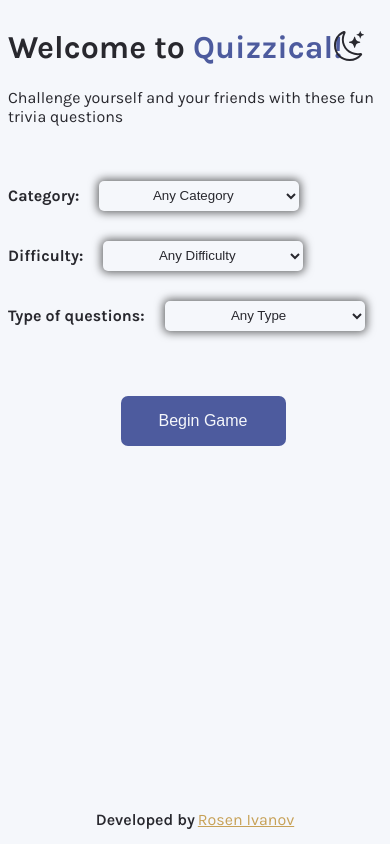
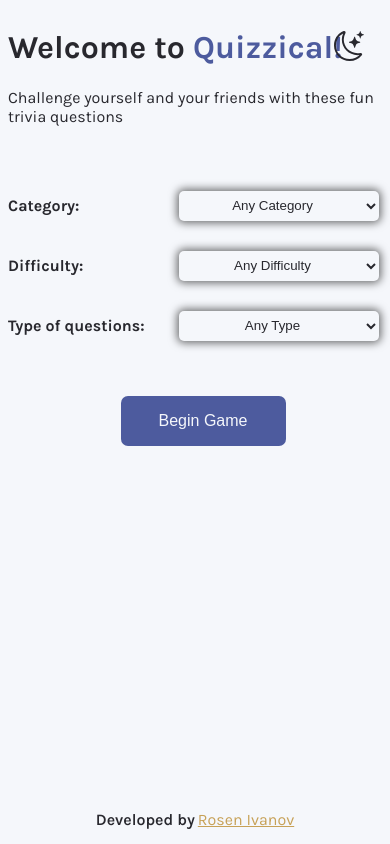
Before and after one commit to Avitohol1/Quizzical, a React (Create React App) app: page /quizzical/questions in a window 390 px wide. Built offline with nearby package versions, Linux system fonts and the light colour scheme.

Commit message:
start page inputs are now evenly aligned

```diff
--- a/src/Components/StartPage.css
+++ b/src/Components/StartPage.css
@@ -12,6 +12,9 @@
 }
 
 .selection-container {
+    display: flex;
+    justify-content: space-between;
+    align-items: center;
     margin-top: 10px;
     height: 50px;
 }
@@ -53,7 +56,11 @@
     }
 }
 
-@media screen and (max-width: 468px) {
+@media screen and (max-width: 520px) {
+    .selection-container {
+        width: 95%;
+    }
+
     .begin-button {
         align-self: center;
     }
--- a/src/index.css
+++ b/src/index.css
@@ -36,7 +36,6 @@
     right: 20px;
   }
 }
-
 body {
   background-color: var(--bg);
   color: var(--text);
@@ -48,3 +47,11 @@ body {
   align-items: center;
   transition: all .3s linear;
 }
+
+
+
+@media screen and (max-width: 380px) {
+  body {
+    padding-top: 3rem;
+  }
+}
```
